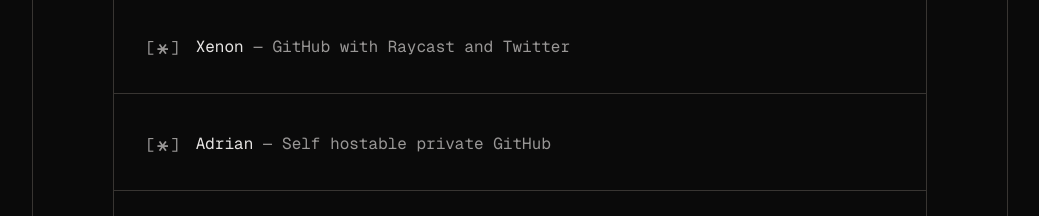
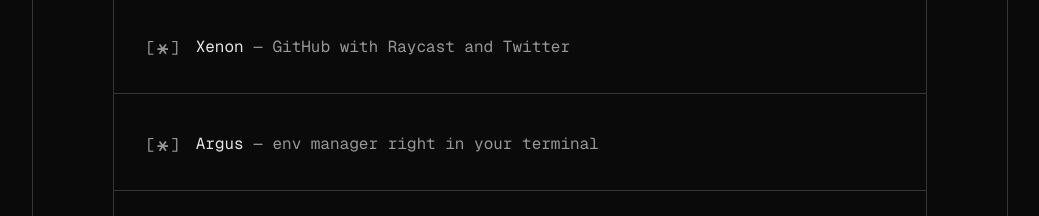
Before and after one commit to ESHAYAT102/portfolio, a React (Vite) app: page / in a window 1280 px wide. Shown: the part 1740-1956 px from the top of the page, without its empty margins (120-1159 px from the left). Built offline with nearby package versions, Linux system fonts and the light colour scheme; no server answers.

Commit message:
Update Projects.tsx

```diff
--- a/src/sections/Projects.tsx
+++ b/src/sections/Projects.tsx
@@ -6,9 +6,9 @@
     link: "https://xenon.eshayat.com",
   },
   {
-    name: "Adrian",
-    description: "Self hostable private GitHub",
-    link: "https://github.com/ESHAYAT102/adrian",
+    name: "Argus",
+    description: "env manager right in your terminal",
+    link: "https://github.com/ESHAYAT102/argus",
   },
   {
     name: "ESYT",
```
